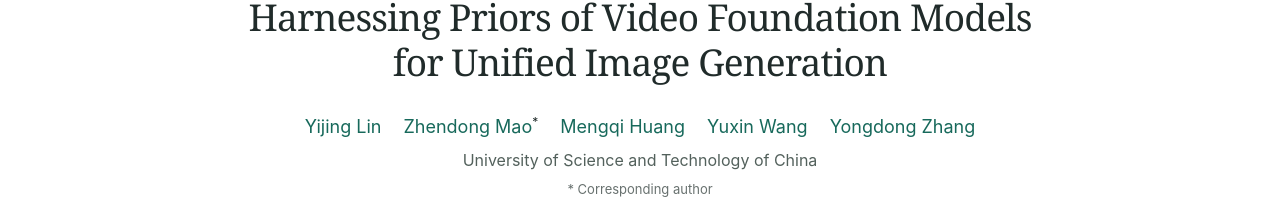
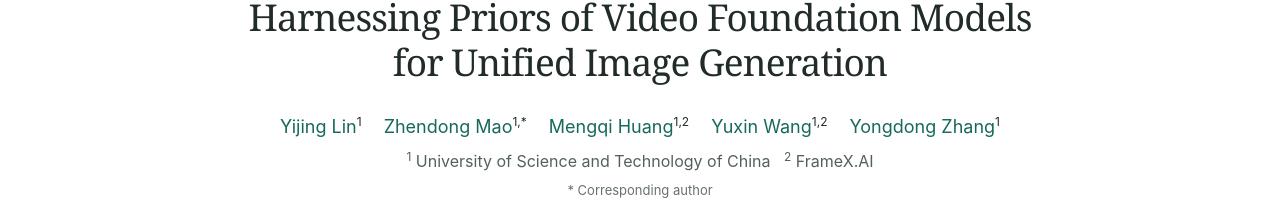
Before and after one commit to Lyne1/FrameForge-page, a plain HTML site: page index.html in a window 1280 px wide. Shown: the part 276-499 px from the top of the page. Drawn offline with Linux system fonts and the light colour scheme.

Commit message:
Update author affiliations with FrameX.AI

```diff
--- a/index.html
+++ b/index.html
@@ -30,7 +30,7 @@
   <link rel="stylesheet" href="static/css/index.css">
   <script defer src="static/js/index.js"></script>
   <script type="application/ld+json">
-  {"@context":"https://schema.org","@type":"ScholarlyArticle","headline":"FrameForge: Harnessing Priors of Video Foundation Models for Unified Image Generation","description":"Input-adaptive virtual temporal relations for unified conditional image generation with video foundation models.","author":[{"@type":"Person","name":"Yijing Lin"},{"@type":"Person","name":"Zhendong Mao"},{"@type":"Person","name":"Mengqi Huang"},{"@type":"Person","name":"Yuxin Wang"},{"@type":"Person","name":"Yongdong Zhang"}],"isAccessibleForFree":true,"about":["Conditional image generation","Video foundation models","Temporal relation modeling"],"codeRepository":"https://github.com/Lyne1/FrameForge"}
+  {"@context":"https://schema.org","@type":"ScholarlyArticle","headline":"FrameForge: Harnessing Priors of Video Foundation Models for Unified Image Generation","description":"Input-adaptive virtual temporal relations for unified conditional image generation with video foundation models.","author":[{"@type":"Person","name":"Yijing Lin","affiliation":[{"@type":"Organization","name":"University of Science and Technology of China"}]},{"@type":"Person","name":"Zhendong Mao","affiliation":[{"@type":"Organization","name":"University of Science and Technology of China"}]},{"@type":"Person","name":"Mengqi Huang","affiliation":[{"@type":"Organization","name":"University of Science and Technology of China"},{"@type":"Organization","name":"FrameX.AI"}]},{"@type":"Person","name":"Yuxin Wang","affiliation":[{"@type":"Organization","name":"University of Science and Technology of China"},{"@type":"Organization","name":"FrameX.AI"}]},{"@type":"Person","name":"Yongdong Zhang","affiliation":[{"@type":"Organization","name":"University of Science and Technology of China"}]}],"isAccessibleForFree":true,"about":["Conditional image generation","Video foundation models","Temporal relation modeling"],"codeRepository":"https://github.com/Lyne1/FrameForge"}
   </script>
 </head>
 <body>
@@ -46,8 +46,8 @@
       <div class="hero-body container has-text-centered">
         <p class="eyebrow">Video priors. Unified image generation.</p>
         <h1 class="publication-title"><span class="project-name">Frame<span>Forge</span><span class="sr-only">:</span></span><span class="paper-title">Harnessing Priors of Video Foundation Models<br class="desktop-break"> for Unified Image Generation</span></h1>
-        <div class="publication-authors"><span class="author-block"><a href="https://scholar.google.com/citations?hl=zh-CN&amp;user=qQ9kk4IAAAAJ" target="_blank" rel="noopener noreferrer">Yijing Lin</a></span><span class="author-block"><a href="https://scholar.google.com/citations?user=m-0P8sgAAAAJ&amp;hl=zh-CN" target="_blank" rel="noopener noreferrer">Zhendong Mao</a><sup>*</sup></span><span class="author-block"><a href="https://scholar.google.com/citations?user=BJvM6gsAAAAJ&amp;hl=zh-CN&amp;oi=ao" target="_blank" rel="noopener noreferrer">Mengqi Huang</a></span><span class="author-block"><a href="https://scholar.google.com/citations?user=aBe1jXgAAAAJ&amp;hl=zh-CN" target="_blank" rel="noopener noreferrer">Yuxin Wang</a></span><span class="author-block"><a href="https://scholar.google.com/citations?user=hxGs4ukAAAAJ&amp;hl=zh-CN" target="_blank" rel="noopener noreferrer">Yongdong Zhang</a></span></div>
-        <p class="affiliation">University of Science and Technology of China</p>
+        <div class="publication-authors"><span class="author-block"><a href="https://scholar.google.com/citations?hl=zh-CN&amp;user=qQ9kk4IAAAAJ" target="_blank" rel="noopener noreferrer">Yijing Lin</a><sup>1</sup></span><span class="author-block"><a href="https://scholar.google.com/citations?user=m-0P8sgAAAAJ&amp;hl=zh-CN" target="_blank" rel="noopener noreferrer">Zhendong Mao</a><sup>1,*</sup></span><span class="author-block"><a href="https://scholar.google.com/citations?user=BJvM6gsAAAAJ&amp;hl=zh-CN&amp;oi=ao" target="_blank" rel="noopener noreferrer">Mengqi Huang</a><sup>1,2</sup></span><span class="author-block"><a href="https://scholar.google.com/citations?user=aBe1jXgAAAAJ&amp;hl=zh-CN" target="_blank" rel="noopener noreferrer">Yuxin Wang</a><sup>1,2</sup></span><span class="author-block"><a href="https://scholar.google.com/citations?user=hxGs4ukAAAAJ&amp;hl=zh-CN" target="_blank" rel="noopener noreferrer">Yongdong Zhang</a><sup>1</sup></span></div>
+        <p class="affiliation"><span><sup>1</sup> University of Science and Technology of China</span> &nbsp; <span><sup>2</sup> FrameX.AI</span></p>
         <p class="corresponding">* Corresponding author</p>
         <div class="publication-links">
           <span class="resource-button unavailable" aria-label="Paper link is not yet available" title="The paper link will be added when available"><svg viewBox="0 0 24 24" aria-hidden="true"><path d="M14 3H6a1 1 0 0 0-1 1v16a1 1 0 0 0 1 1h12a1 1 0 0 0 1-1V8zM14 3v5h5M8 12h8M8 16h6"/></svg>Paper <span class="soon">Coming soon</span></span>
@@ -149,7 +149,7 @@
   year   = {2026}
 }</code></pre></div></div></section>
   </main>
-  <footer class="footer"><div class="container footer-inner"><div><a class="brand" href="#top">FrameForge</a><p>University of Science and Technology of China</p></div><p class="attribution">Website adapted from the <a href="https://github.com/eliahuhorwitz/Academic-project-page-template" target="_blank" rel="noopener noreferrer">Academic Project Page Template</a><br>and <a href="https://nerfies.github.io/" target="_blank" rel="noopener noreferrer">Nerfies</a>. Website template: <a href="https://creativecommons.org/licenses/by-sa/4.0/" target="_blank" rel="noopener noreferrer">CC BY-SA 4.0</a>.</p></div></footer>
+  <footer class="footer"><div class="container footer-inner"><div><a class="brand" href="#top">FrameForge</a><p>University of Science and Technology of China · FrameX.AI</p></div><p class="attribution">Website adapted from the <a href="https://github.com/eliahuhorwitz/Academic-project-page-template" target="_blank" rel="noopener noreferrer">Academic Project Page Template</a><br>and <a href="https://nerfies.github.io/" target="_blank" rel="noopener noreferrer">Nerfies</a>. Website template: <a href="https://creativecommons.org/licenses/by-sa/4.0/" target="_blank" rel="noopener noreferrer">CC BY-SA 4.0</a>.</p></div></footer>
   <dialog class="figure-dialog" id="figure-dialog" aria-label="Enlarged research figure"><button class="dialog-close" aria-label="Close enlarged figure">Close <span aria-hidden="true">×</span></button><figure><img id="dialog-image" alt=""><figcaption id="dialog-caption"></figcaption></figure></dialog>
   <div class="sr-only" id="copy-status" role="status" aria-live="polite"></div>
   <button class="scroll-to-top" aria-label="Back to top" title="Back to top" hidden>↑</button>
```
